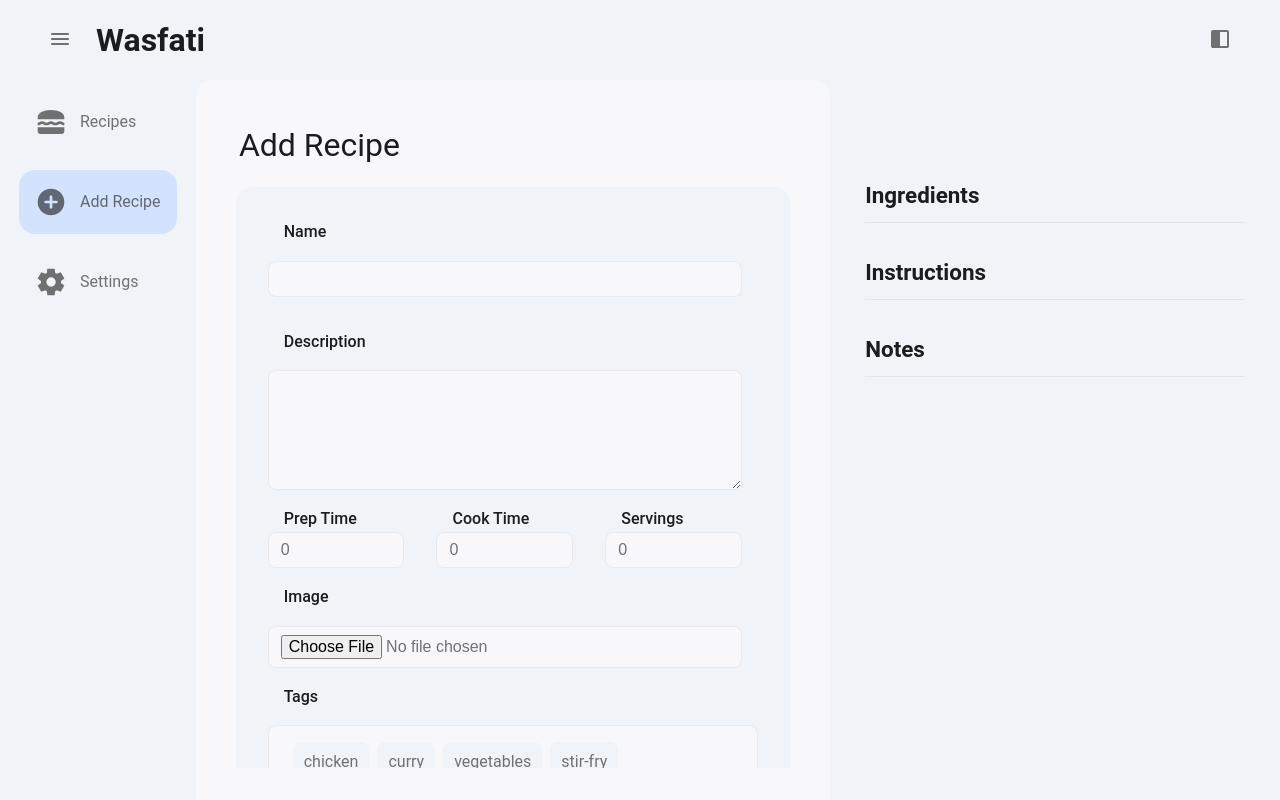
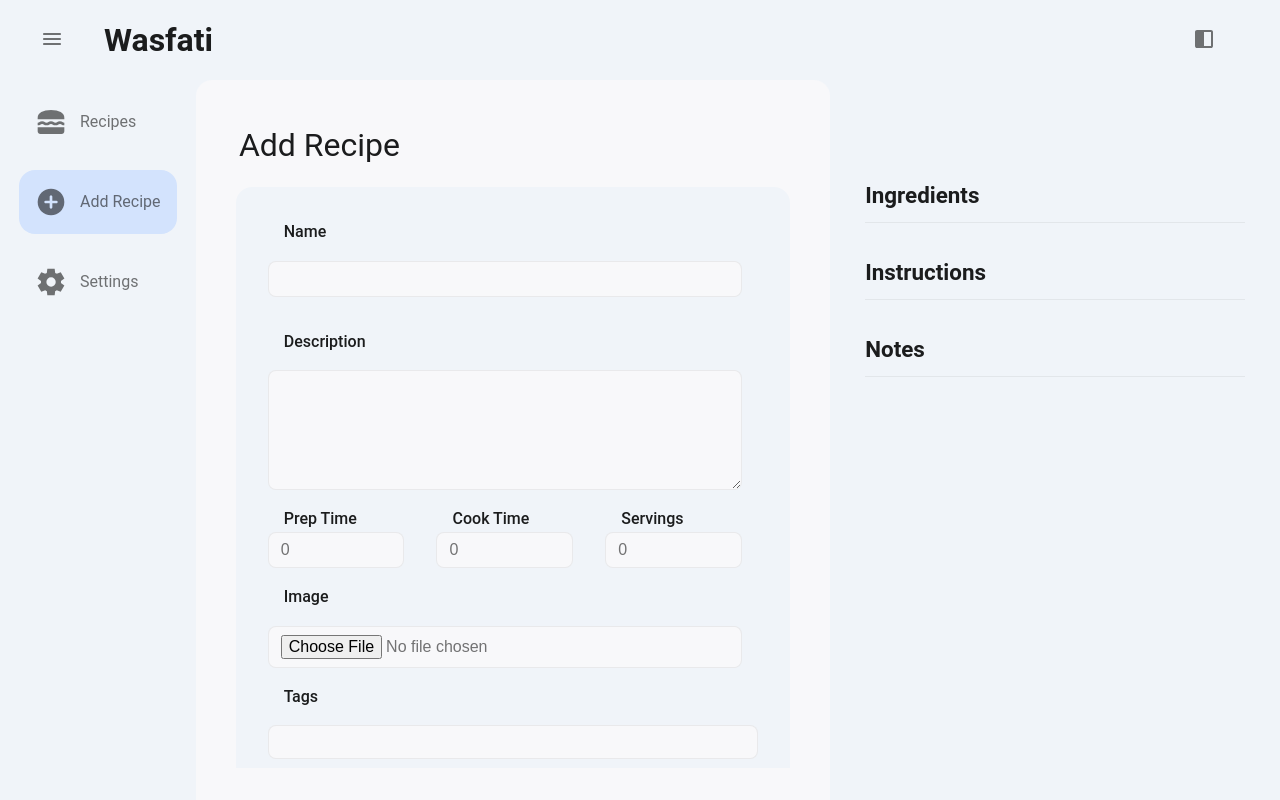
Before and after one commit to HasanAbbadi/wasfa, a Vue app: page /add in a window 1280 px wide. Built offline with nearby package versions, Linux system fonts and the light colour scheme.

Commit message:
small improvements across the board

```diff
--- a/src/components/HeaderBar.vue
+++ b/src/components/HeaderBar.vue
@@ -30,7 +30,7 @@ header {
   display: flex;
   justify-content: space-between;
   align-items: center;
-  padding: 2.5em;
+  padding: 2.5em 2em;
   line-height: 1rem;
   position: sticky;
   top: 0;
@@ -43,25 +43,29 @@ header h1 {
   font-weight: var(--font-weight-bold);
 }
 
-.left,
-.right {
+header .left,
+header .right {
   display: flex;
   align-items: center;
 }
 
-.left {
-  gap: 1rem;
+header .left {
+  gap: 2em;
 }
 
-.left .menu-btn,
-.right button {
+header .left .menu-btn,
+header .right button {
   padding: 0.5rem;
   border-radius: 50%;
   --color-secondary: var(--color-text);
 }
 
+header .right {
+  margin-inline-end: 1.5em;
+}
+
 .menu-btn svg,
-.right button svg {
+header .right button svg {
   width: 1.5rem;
   height: 1.5rem;
 }
--- a/src/components/ModalComponent.vue
+++ b/src/components/ModalComponent.vue
@@ -93,7 +93,7 @@ defineExpose({
   border-radius: var(--border-radius);
   max-height: 80%;
   /* width: 400px; */
-  max-width: 80%;
+  max-width: min(80%, 900px);
   display: flex;
   flex-direction: column;
   gap: 2rem;
--- a/src/components/NavigationBar.vue
+++ b/src/components/NavigationBar.vue
@@ -35,7 +35,7 @@ nav {
   justify-content: space-around;
   background-color: var(--color-background-soft);
   padding: 10px;
-  z-index: 99;
+  z-index: 80;
   user-select: none;
 }
 
--- a/src/components/RecipeCard.vue
+++ b/src/components/RecipeCard.vue
@@ -20,8 +20,9 @@ defineProps<{
           <span v-for="tag in recipe.tags" :key="tag">{{ tag }}</span>
         </div>
       </div>
-      <div v-if="recipe.image" class="right">
-        <img :src="recipe.image" :alt="recipe.name" />
+      <div v-if="recipe.previewImage || recipe.image" class="right">
+        <img v-if="recipe.previewImage" :src="recipe.previewImage" :alt="recipe.name" />
+        <img v-else :src="recipe.image" :alt="recipe.name" />
       </div>
     </div>
     <p v-if="recipe.description">{{ recipe.description }}</p>
--- a/src/components/SidePanel.vue
+++ b/src/components/SidePanel.vue
@@ -109,6 +109,7 @@ onMounted(() => {
   margin: auto;
   margin-top: 1.5em;
   width: 100%;
+  overflow-y: auto;
 }
 
 @media (max-width: 1024px) {
--- a/src/views/AddRecipeView.vue
+++ b/src/views/AddRecipeView.vue
@@ -20,7 +20,7 @@ const ingredients = ref([{}])
 const instructions = ref([''])
 const notes = ref([''])
 
-const tagsOptions = ref(['chicken', 'curry', 'vegetables', 'stir-fry'])
+const tagsOptions = recipesStore.tags
 
 // Load draft from localStorage
 onMounted(() => {
--- a/src/views/FullRecipeView.vue
+++ b/src/views/FullRecipeView.vue
@@ -118,7 +118,7 @@ onUnmounted(() => {
 
 .full-recipe-view .recipe-header {
   display: grid;
-  grid-template-columns: 1fr 1fr;
+  grid-template-columns: 0.5fr 1fr;
   gap: 2rem;
   margin-bottom: 3rem;
 }
```
Also changed, not shown: src/types/index.ts (+6 -3 lines).
